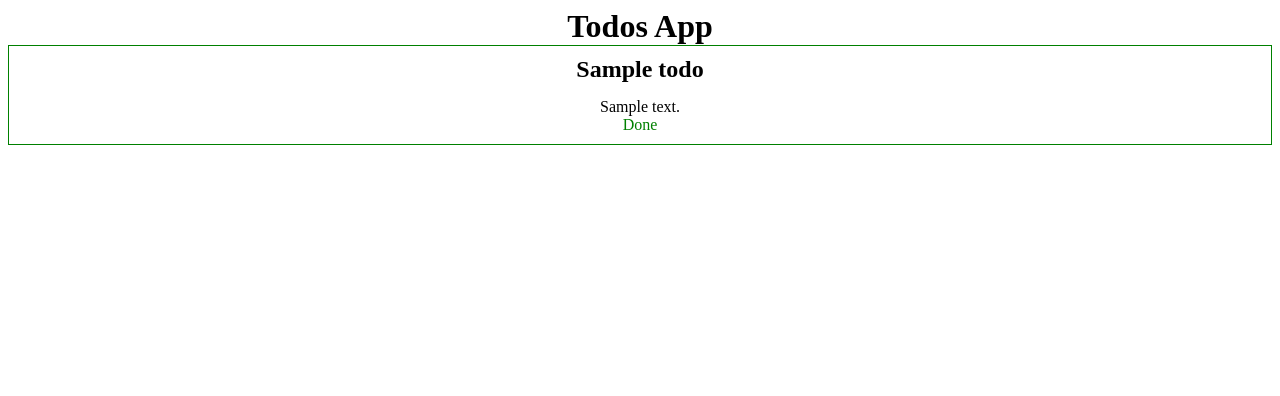
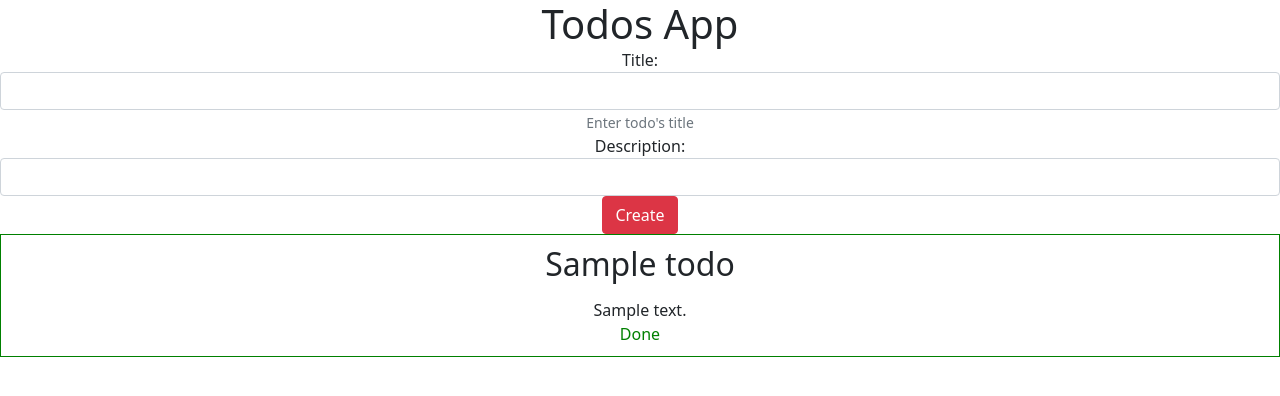
Before and after one commit to elenaborisova/Python-Web-Basics, a Django app: page /todos/ in a window 1280 px wide. Shown: the top 396 px of the page. Run offline with Django 3.2, Linux system fonts and the light colour scheme; tables that the repository leaves empty hold one stand-in row (values such as "Sample post").

Commit message:
add forms for Todo List

```diff
--- a/django101/templates/todos_app/index.html
+++ b/django101/templates/todos_app/index.html
@@ -5,11 +5,33 @@
 <head>
     <meta charset="UTF-8">
     <title>Title</title>
+    <link href="https://cdn.jsdelivr.net/npm/bootstrap@5.0.0-beta2/dist/css/bootstrap.min.css"
+          rel="stylesheet"
+          integrity="sha384-BmbxuPwQa2lc/FVzBcNJ7UAyJxM6wuqIj61tLrc4wSX0szH/Ev+nYRRuWlolflfl"
+          crossorigin="anonymous">
     <link rel="stylesheet" href="{% static 'css/todos/main.css' %}">
 </head>
 <body>
 <div class="root">
     <h1>Todos App</h1>
+
+    <form method="post" action="/">
+        <div class="form-group">
+            <label for="{{ todo_form.title.id_for_label }}">Title:</label>
+            <input type="text" class="form-control" id="{{ todo_form.title.id_for_label }}"
+                   aria-describedby="title_help">
+            <small id="title_help" class="form-text text-muted">Enter todo's title</small>
+        </div>
+
+        <div class="form-group">
+            <label for="{{ todo_form.description.id_for_label }}">Description:</label>
+            <input type="text" class="form-control" id="{{ todo_form.description.id_for_label }}"
+                   aria-describedby="description_help">
+        </div>
+
+        <button class="btn btn-danger">Create</button>
+    </form>
+
     <ul class="todo-list">
         {% for todo in todos %}
             <li class="todo-list-item collapse-container">
--- /dev/null
+++ b/django101/todos_app/forms.py
@@ -0,0 +1,20 @@
+from django import forms
+
+
+class TodoForm(forms.Form):
+    title = forms.CharField(
+        max_length=30,
+        widget=forms.TextInput(
+            attrs={
+                'class': 'form-control',
+            }
+        )
+    )
+    description = forms.CharField(
+        widget=forms.Textarea(
+            attrs={
+                'class': 'form-control',
+            }
+        ),
+        required=False,
+    )
--- a/django101/todos_app/urls.py
+++ b/django101/todos_app/urls.py
@@ -3,5 +3,5 @@ from django.urls import path
 from todos_app.views import index
 
 urlpatterns = [
-    path('', index)
+    path('', index, name='todos index')
 ]
--- a/django101/todos_app/views.py
+++ b/django101/todos_app/views.py
@@ -1,11 +1,13 @@
 from django.shortcuts import render
 
+from todos_app.forms import TodoForm
 from todos_app.models import Todo
 
 
 def index(request):
     context = {
-        'todos': Todo.objects.all()
+        'todos': Todo.objects.all(),
+        'todo_form': TodoForm(),
     }
 
     return render(request, 'todos_app/index.html', context)
```
